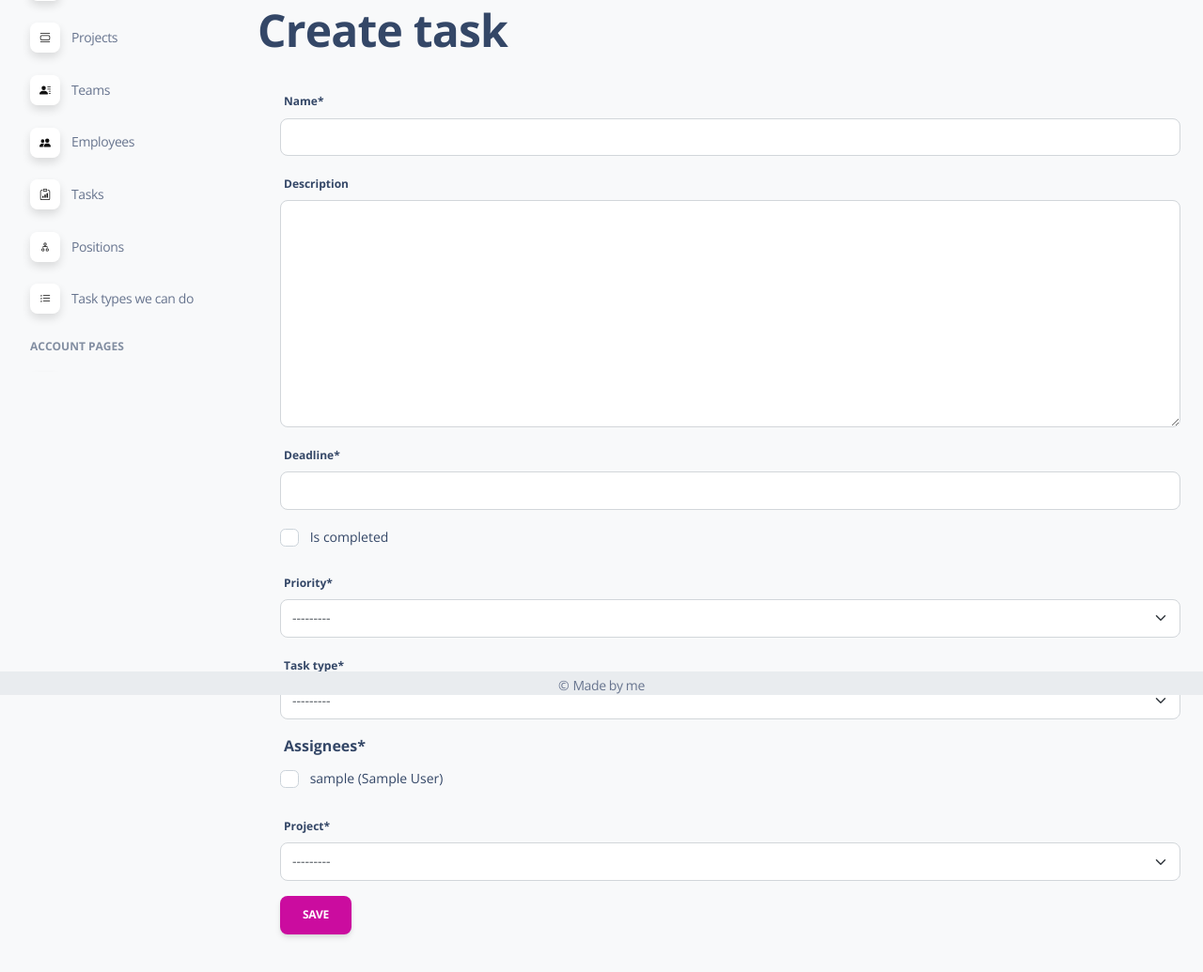
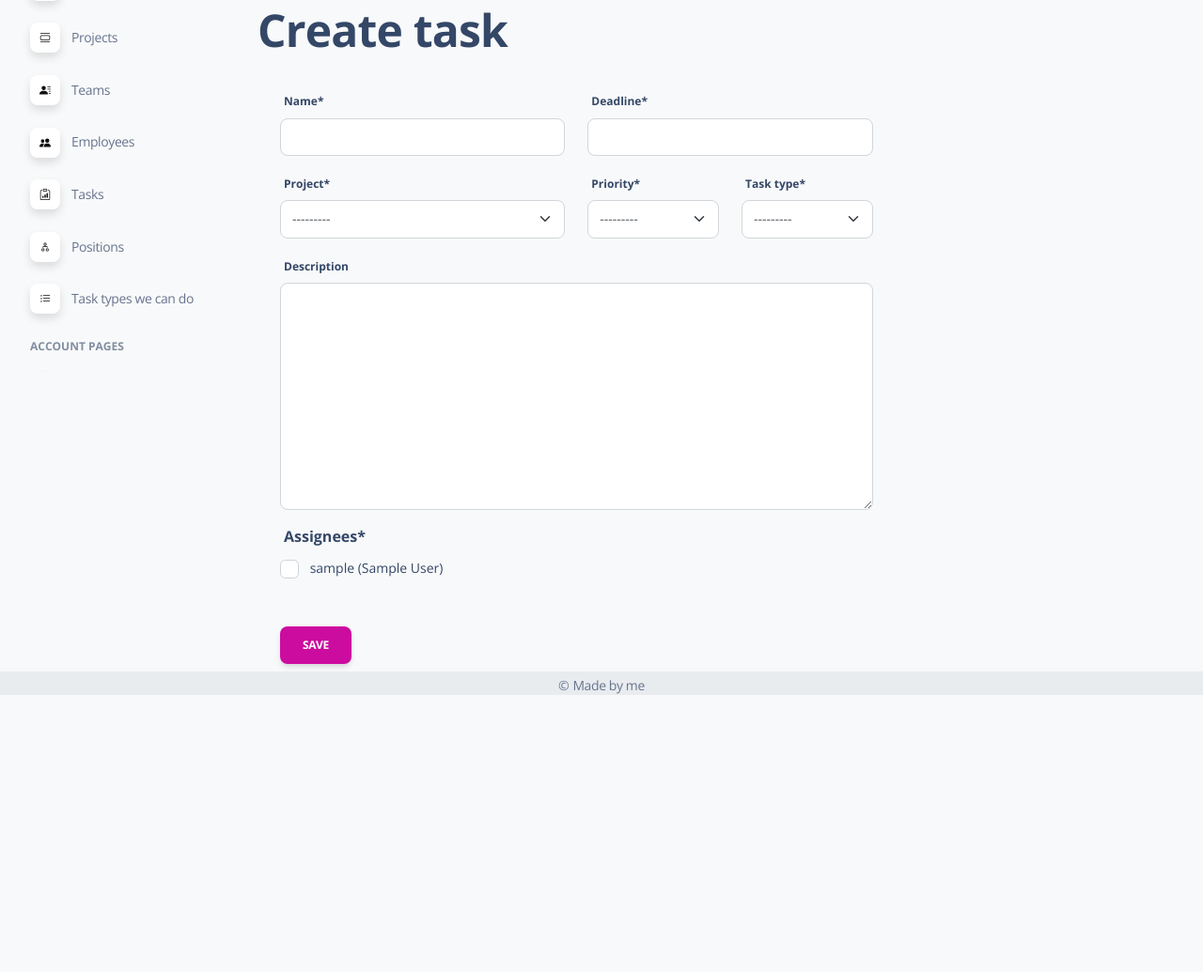
Before and after one commit to mblazhko/it-task-manager, a Django app: page /tasks/create in a window 1280 px wide. Shown: the part 60-1095 px from the top of the page at 94% size. After the commit the page ends 800 px from the top, so only its background shows below. Run offline with Django 4.2, Linux system fonts and the light colour scheme; the visitor is signed in with stand-in values (Sample User, id 1); data comes from the database, SQL or seed files in the repository; data that the repository does not hold is empty; some libraries are stand-ins or nearby versions.

Commit message:
add crispy form to customize task form displaying

```diff
--- a/manager/forms.py
+++ b/manager/forms.py
@@ -20,6 +20,29 @@
     class Meta:
         model = Task
         fields = "__all__"
+
+    def __init__(self, *args, **kwargs):
+        super().__init__(*args, **kwargs)
+        self.helper = FormHelper()
+        self.helper.layout = Layout(
+            Row(
+                Column("name", css_class="form-group col-md-4 mb-0"),
+                Column("deadline", css_class="form-group col-md-4 mb-0"),
+            ),
+            Row(
+                Column("project", css_class="form-group col-md-4 mb-0"),
+                Column("priority", css_class="form-group col-md-2 mb-0"),
+                Column("task_type", css_class="form-group col-md-2 mb-0"),
+            ),
+            Row(
+                Column("description", css_class="form-group col-md-8 mb-0"),
+            ),
+            Row(
+                Column("assignees", css_class="form-group col-md-4 h-50 mb-4",
+                       style="max-height: 600px; overflow-y: auto;"
+                       ),
+            ),
+        )
 
     def clean_is_completed(self):
         is_completed = self.cleaned_data.get("is_completed")
--- a/templates/manager/task_form.html
+++ b/templates/manager/task_form.html
@@ -1,5 +1,5 @@
 {% extends "base.html" %}
-{% load crispy_forms_filters %}
+{% load crispy_forms_tags %}
 
 {% block title %}- {{ object|yesno:"Edit task,Create a new task" }}{% endblock %}
 
@@ -8,7 +8,7 @@
   <div class="container-fluid py-4">
     <form action="" method="post" novalidate>
       {% csrf_token %}
-      {{ form|crispy }}
+      {% crispy form %}
 
       <input type="submit" value="Save" class="btn btn-primary">
     </form>
```
